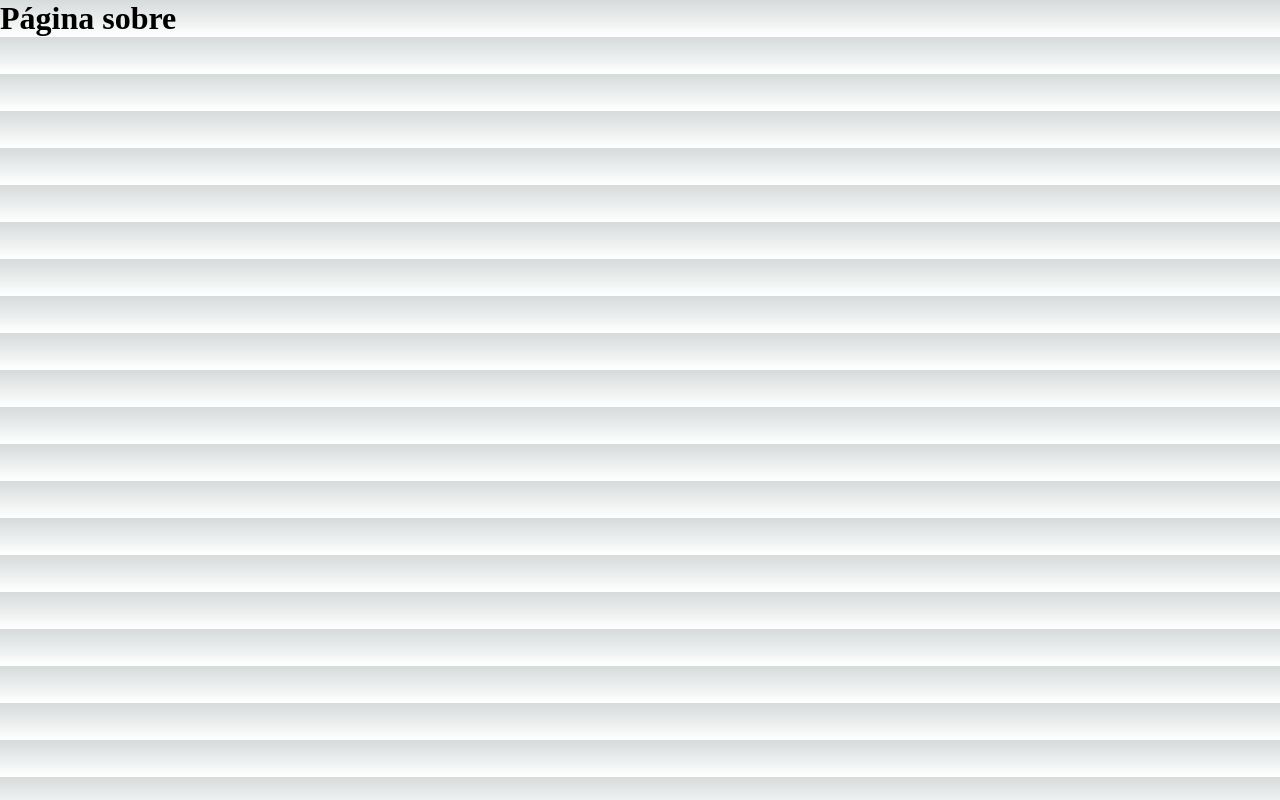
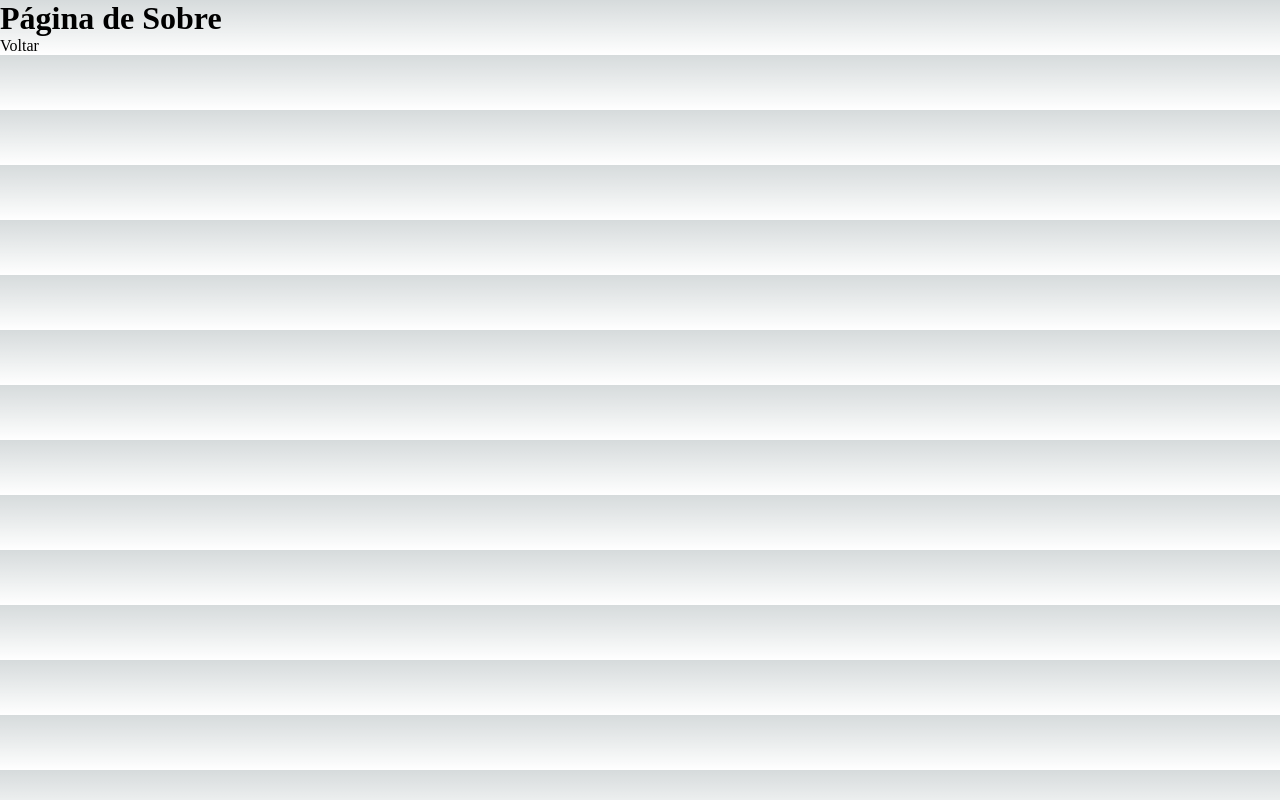
Before and after one commit to Pedrozle/pokenext, a Next.js app: page /about in a window 1280 px wide. Built offline with nearby package versions, Linux system fonts and the light colour scheme.

Commit message:
finalizado nested routes

```diff
--- a/pages/about.tsx
+++ b/pages/about.tsx
@@ -1,7 +1,9 @@
+import Link from 'next/link'
 export default function About(){
     return (
         <>
-            <h1>Página sobre</h1>
+            <h1>Página de Sobre</h1>
+            <Link href="/">Voltar</Link>
         </>
     )
 }
--- a/pages/index.tsx
+++ b/pages/index.tsx
@@ -14,6 +14,9 @@ export default function Home() {
         <li>
           <Link href="/products">Produtos</Link>
         </li>
+        <li>
+          <Link href="/about">Sobre nós</Link>
+        </li>
       </ul>
     </>
   )
--- a/pages/products/index.tsx
+++ b/pages/products/index.tsx
@@ -1,5 +1,9 @@
+import Link from 'next/link'
 export default function Products(){
     return (
-        <h1>Página de Produtos</h1>
+        <>
+            <h1>Página de Produtos</h1>
+            <Link href="/">Voltar</Link>
+        </>
     )
 }
```
